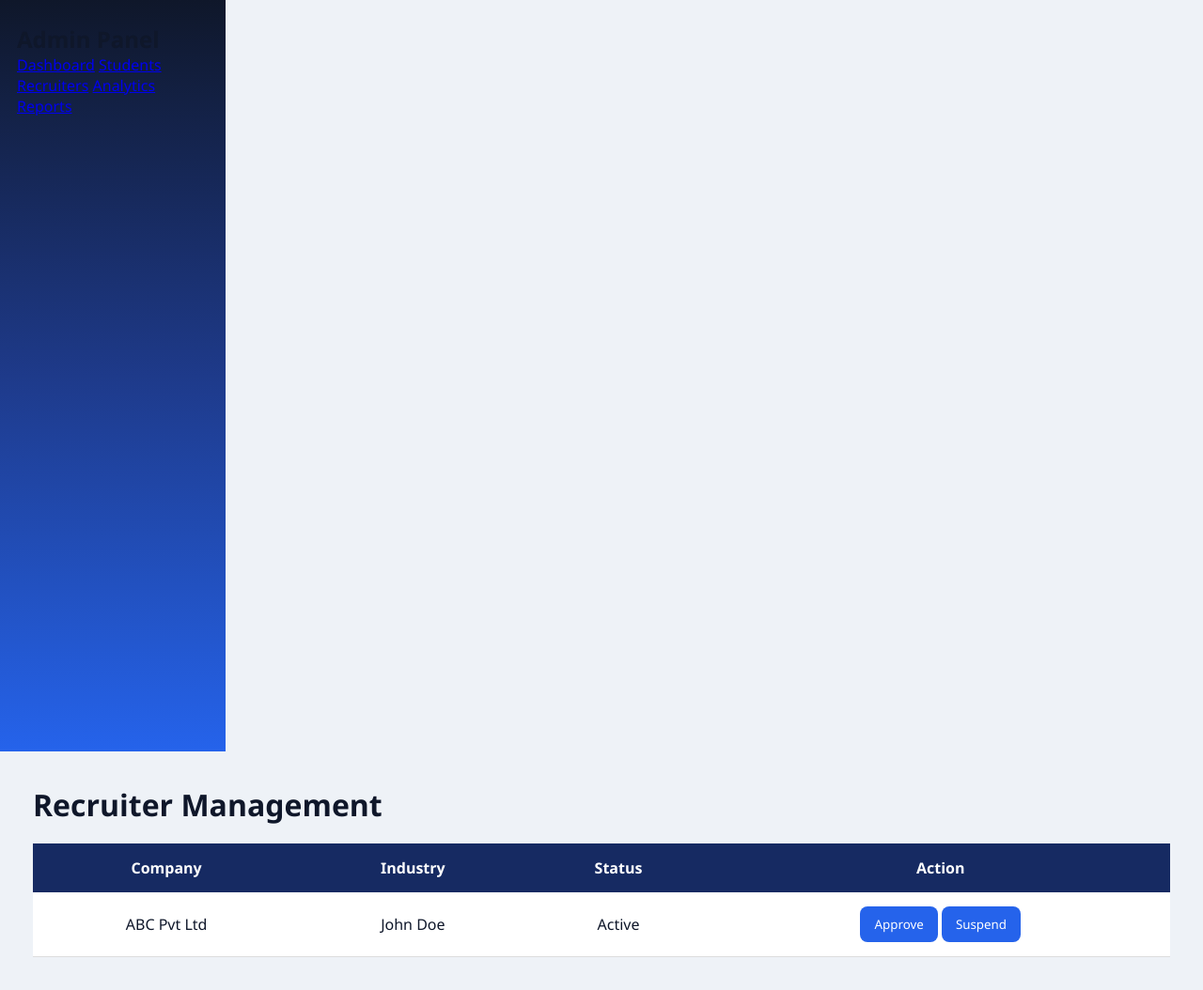
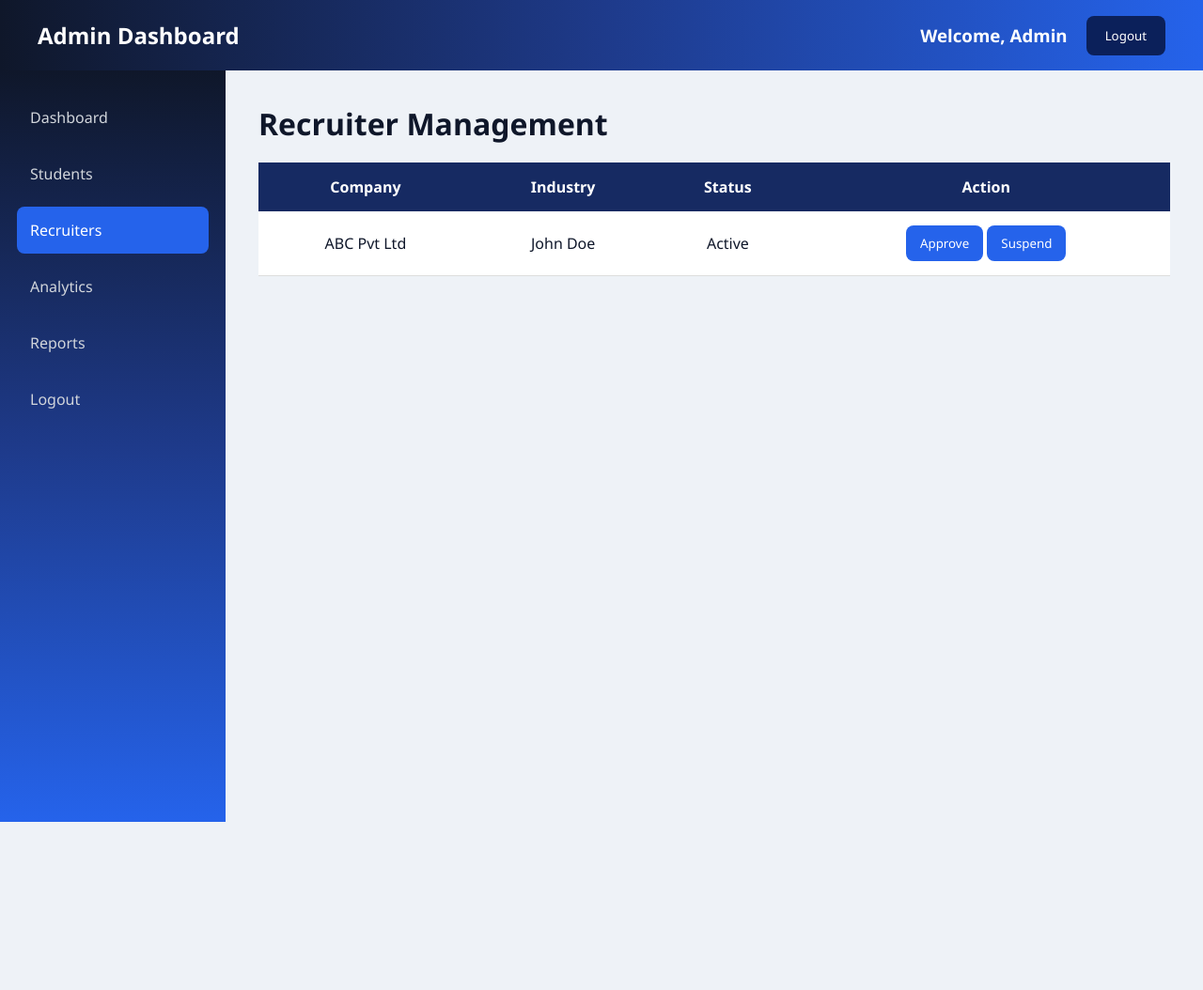
Before and after one commit to ambad-iii/Project, a Flask app: page /admin_recruiters in a window 1280 px wide. Shown: the whole page at 94% size. After the commit the page ends 875 px from the top, so only its background shows below. Run offline with Flask 3, Linux system fonts and the light colour scheme; data comes from the database, SQL or seed files in the repository.

Commit message:
Refactor admin_recruiters.html layout and styles

```diff
--- a/College Placement Portal/templates/admin_recruiters.html
+++ b/College Placement Portal/templates/admin_recruiters.html
@@ -8,15 +8,27 @@
 
 </head>
 <body>
+    <div class="navbar">
+    <h1>Admin Dashboard</h1>
+
+        <div class="navbar-right">
+            <h3>Welcome, Admin</h3>
+
+            <a href="/logout">
+                <button class="logout-btn">Logout</button>
+            </a>
+        </div>
+    </div>
+    <div class="container">
         <div class="sidebar">
-
-    <h2>Admin Panel</h2>
-
-    <a href="/admin_dashboard">Dashboard</a>
-    <a href="/admin_students">Students</a>
-    <a href="/admin_recruiters">Recruiters</a>
-    <a href="/admin_analytics">Analytics</a>
-    <a href="/admin_reports">Reports</a>
+            <ul>
+                <li><a href="/admin_dashboard">Dashboard</a></li>
+                <li><a href="/admin_students">Students</a></li>
+                <li class="active"><a href="/admin_recruiters">Recruiters</a></li>
+                <li><a href="/admin_analytics">Analytics</a></li>
+                <li><a href="/admin_reports">Reports</a></li>
+                <li onclick="confirmLogout()">Logout</li>
+            </ul>
 
         </div>
 
@@ -46,6 +58,7 @@
         </table>
 
         </div>
+    </div>
 
 <script src="{{url_for('static',filename='admin_javascript.js')}}"></script>
 </body>
```
Lines whose indentation alone changed are shown as unchanged.
